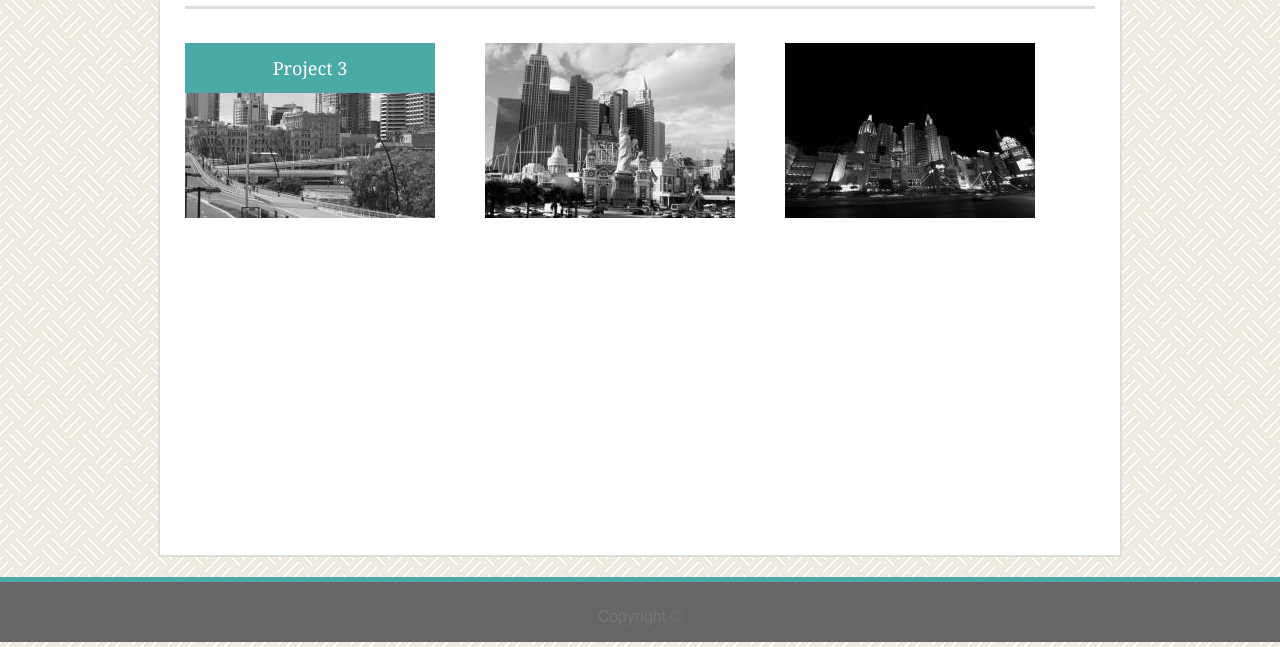
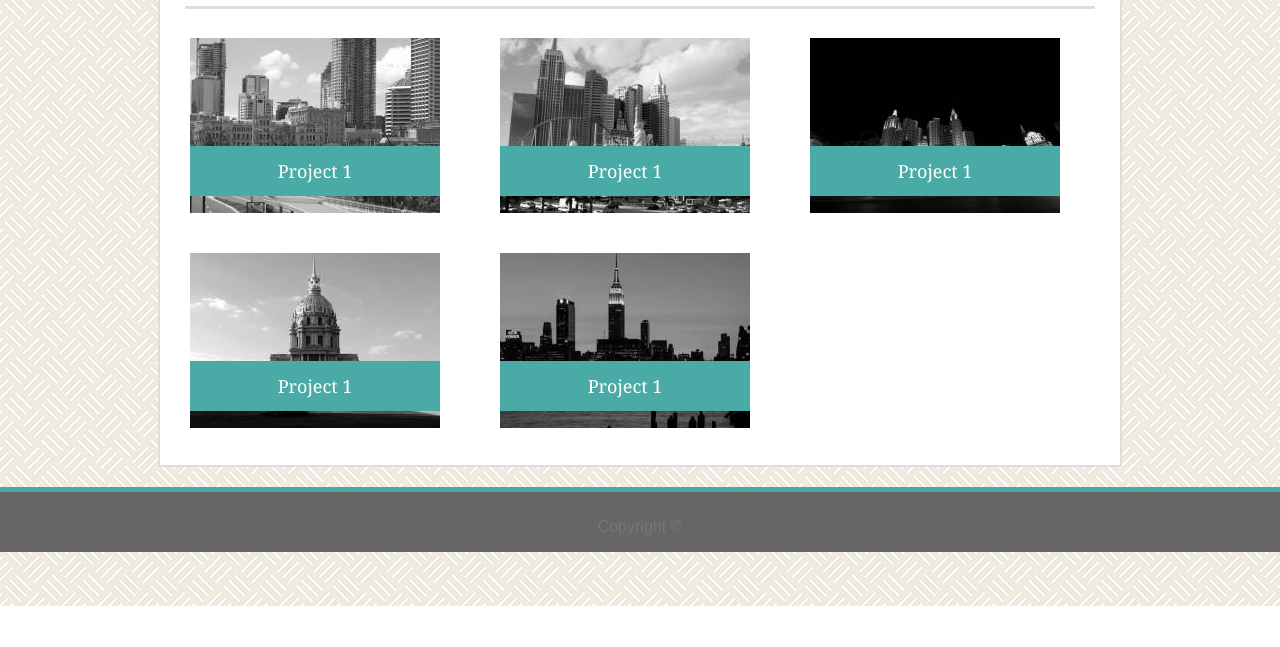
Before and after one commit to awhited16/Basic-Portfolio, a plain HTML site: page portfolio.html in a window 1280 px wide. Shown: the part 194-841 px from the top of the page. After the commit the page ends 800 px from the top, so only its background shows below. Drawn offline with Linux system fonts and the light colour scheme.

Commit message:
Update Portfolio

```diff
--- a/assets/css/style.css
+++ b/assets/css/style.css
@@ -121,20 +121,20 @@ footer {
   padding-top: 5px;
 }
 
-.placeholder {
+.project {
   position: relative;
   height: 175px;
   width: 250px;
-  margin: 25px;
+  margin: 20px 30px 20px 30px;
   z-index: 3;
   float: left;
 }
 
 .titles {
-  position: absolute;
+  position: relative;
+  bottom: 75px;
   background-color: #4aaaa5;
   width: 250px;
-  margin: 25px;
   color: #ffffff;
   height: 50px;
   float: left;
@@ -147,5 +147,5 @@ footer {
 }
 
 .portfolio {
-  height:620px;
+  height: 530px;
 }
--- a/portfolio.html
+++ b/portfolio.html
@@ -31,25 +31,45 @@
         <h2>Portfolio</h2>
         <hr>
 
-        <div><img class="placeholder" src="assets/images/Placeholder-1.jpg" alt="placeholder">
-          <div class="titles"><h3>Project 1</h3></div>
+        <div class="container">
+          <div class="row">
+            <div class="col-md-4">
+              <div class="project">
+              <img src="assets/images/Placeholder-1.jpg" alt="placeholder">
+                <div class="titles"><h3>Project 1</h3></div>
+              </div>
+            </div>
+            <div class="col-md-4">
+              <div class="project">
+              <img src="assets/images/Placeholder-2.jpg" alt="placeholder">
+                <div class="titles"><h3>Project 1</h3></div>
+              </div>
+            </div>
+            <div class="col-md-4">
+              <div class="project">
+              <img src="assets/images/Placeholder-3.jpg" alt="placeholder">
+                <div class="titles"><h3>Project 1</h3></div>
+              </div>
+            </div>
         </div>
+        <div class="row">
+          <div class="col-md-4">
+            <div class="project">
+            <img src="assets/images/Placeholder-4.jpg" alt="placeholder">
+              <div class="titles"><h3>Project 1</h3></div>
+            </div>
+          </div>
+          <div class="col-md-4">
+            <div class="project">
+            <img src="assets/images/Placeholder-5.jpg" alt="placeholder">
+              <div class="titles"><h3>Project 1</h3></div>
+            </div>
+          </div>
+        </div>
+      </div>
+    </div>
 
 
-        <div><img class="placeholder" src="assets/images/Placeholder-2.jpg" alt="placeholder">
-          <div class="titles">
-            <h3>Project 2</h3>
-          </div>
-        </div>
-
-
-        <div><img class="placeholder" src="assets/images/Placeholder-3.jpg" alt="placeholder">
-          <div class="titles">
-            <h3>Project 3</h3>
-          </div>
-        </div>
-
-      </div>
 
     <footer>
       <p id="copyright">Copyright &copy;</p>
```
